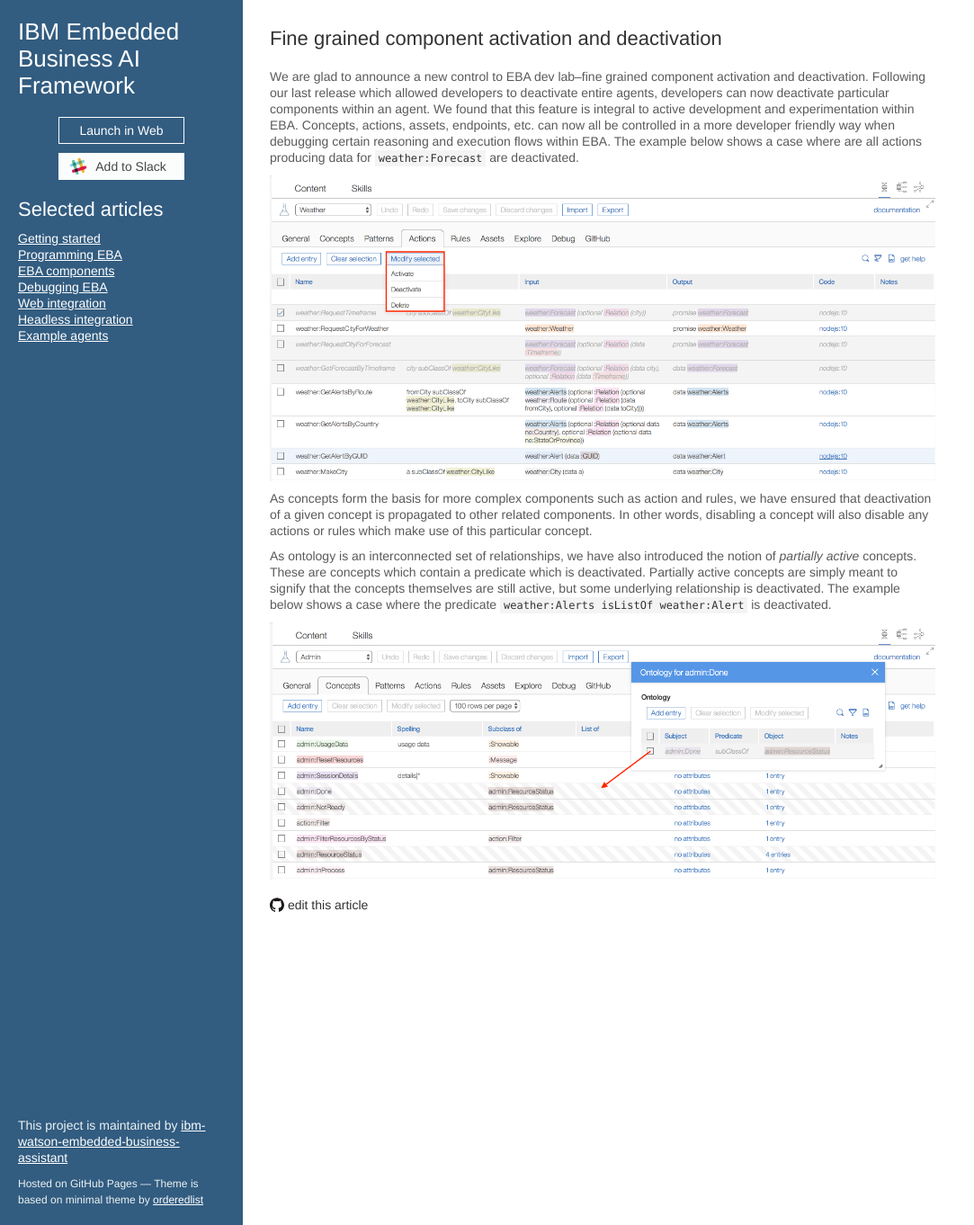
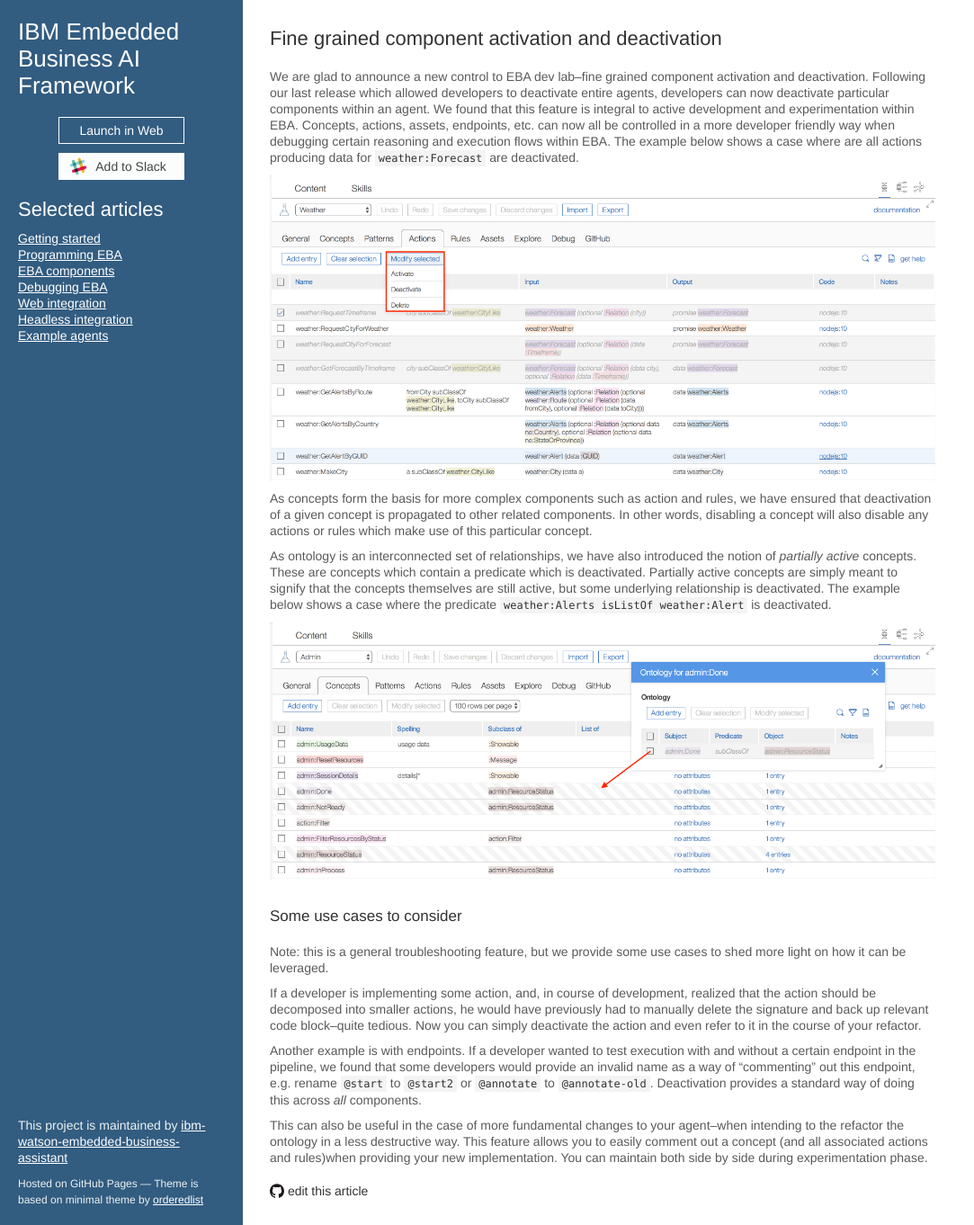
Before and after one commit to ibm-watson-embedded-business-assistant/eba-example-agents, a Jekyll site: the page built from release/blogs/ComponentActivation.md, in a window 1280 px wide and 1362 px high. Shown: the whole window at 90% size, without its empty margins (0-1083 px from the left). Built offline with Jekyll 4.4.1, drawn with Linux system fonts in a browser that asks for light colours; our own code applies the rules of GitHub Pages for plain Markdown files; the repository's description, which GitHub fills in, is left out.

Commit message:
Update ComponentActivation.md

```diff
--- a/release/blogs/ComponentActivation.md
+++ b/release/blogs/ComponentActivation.md
@@ -11,3 +11,16 @@
 
 
 [![Partial activation example](../partial-activation.png "Watson Marketing Assistant powered by EBA")](../partial-activation.png)
+
+### Some use cases to consider
+
+
+Note: this is a general troubleshooting feature, but we provide some use cases to shed more light on how it can be leveraged.
+
+
+If a developer is implementing some action, and, in course of development, realized that the action should be decomposed into smaller actions, he would have previously had to manually delete the signature and back up relevant code block--quite tedious. Now you can simply deactivate the action and even refer to it in the course of your refactor.
+
+
+Another example is with endpoints. If a developer wanted to test execution with and without a certain endpoint in the pipeline, we found that some developers would provide an invalid name as a way of "commenting" out this endpoint, e.g. rename `@start` to `@start2` or `@annotate` to `@annotate-old`. Deactivation provides a standard way of doing this across _all_ components.
+
+This can also be useful in the case of more fundamental changes to your agent--when intending to the refactor the ontology in a less destructive way. This feature allows you to easily comment out a concept (and all associated actions and rules)when providing your new implementation. You can maintain both side by side during experimentation phase.
```
